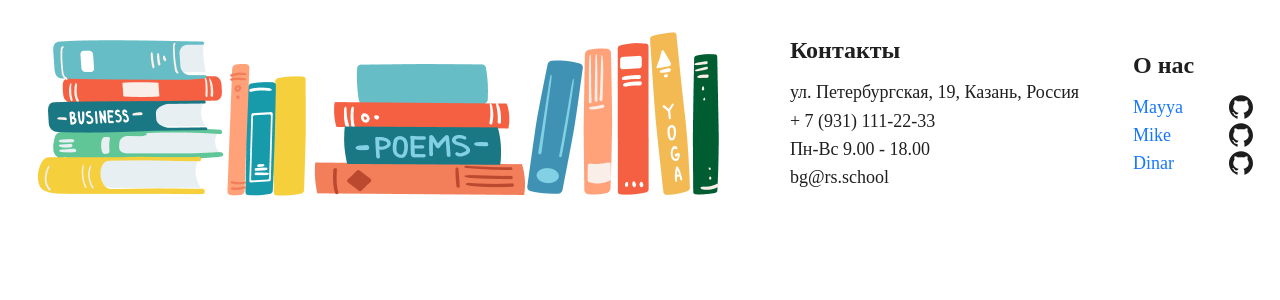
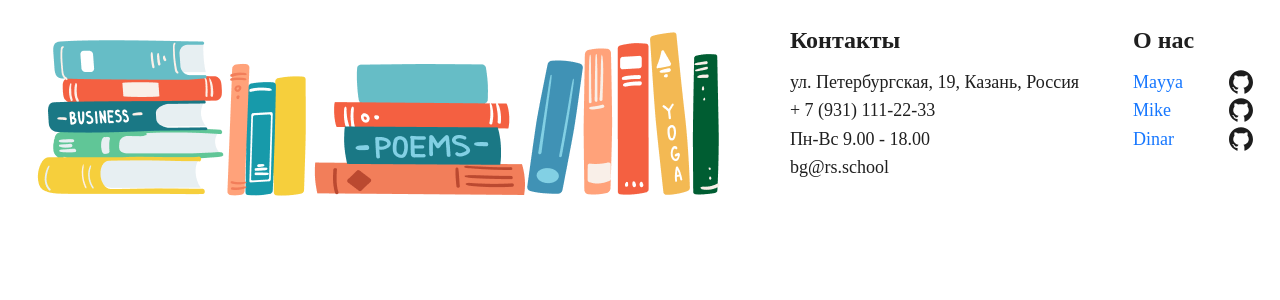
Before and after one commit to Korneim/eCommerce-Application, a React (Vite) app in the folder eCommerce-app/: page / in a window 1280 px wide. Shown: the top 300 px of the page. Built offline with nearby package versions, Linux system fonts and the light colour scheme; a web font is replaced by a local one.

Commit message:
fix: fix position

```diff
--- a/eCommerce-app/src/components/footer/Footer.tsx
+++ b/eCommerce-app/src/components/footer/Footer.tsx
@@ -6,7 +6,7 @@ import scss from './footer.module.scss';
 
 export const Footer: FC = () => {
     return (
-        <Flex justify="space-around" align="center">
+        <Flex justify="space-around">
             <img src={footerImg} alt="Books" className={scss.img} />
             <Flex vertical>
                 <Typography.Title level={3}>Контакты</Typography.Title>
```
